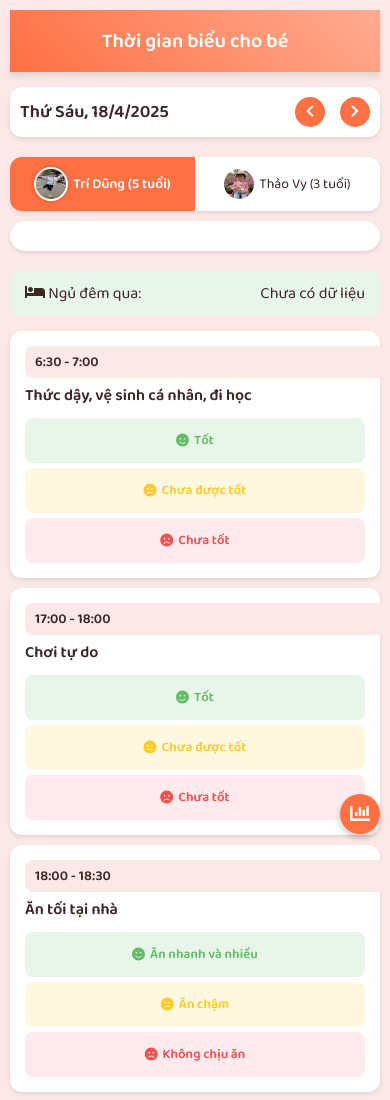
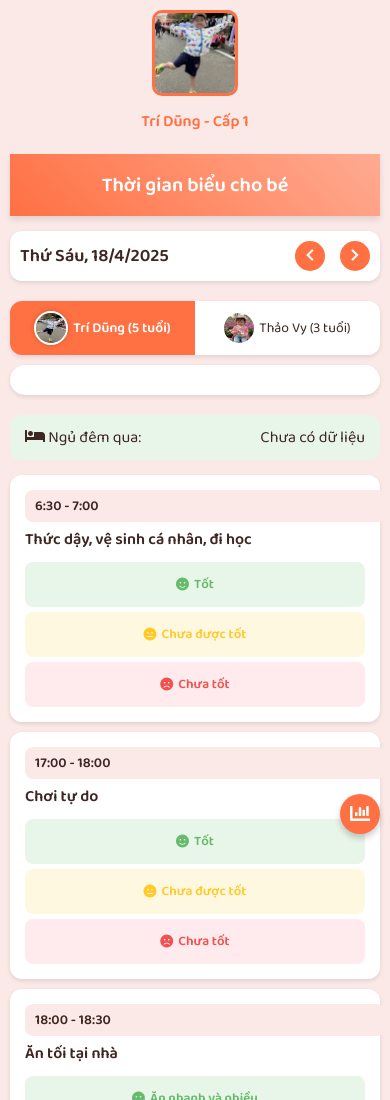
Before and after one commit to HongLinh719/thoigianbieunew, a plain HTML site: page index.html in a window 390 px wide. Shown: the top 1100 px of the page. Drawn offline with Linux system fonts and the light colour scheme.

Commit message:
Update layout for better mobile view

```diff
--- a/index.html
+++ b/index.html
@@ -417,7 +417,24 @@
             font-size: 20px;
         }
 
-
+        /* Điều chỉnh profile */
+        div[style*="position: fixed; left: 20px; top: 100px;"] {
+            position: static !important;
+            width: 100% !important;
+            margin: 10px 0;
+            display: flex;
+            justify-content: center;
+        }
+
+        #tridung-profile, #thaoVy-profile {
+            margin: 0 !important;
+            text-align: center;
+        }
+
+        #tridung-profile img, #thaoVy-profile img {
+            width: 80px !important;
+            height: 80px !important;
+        }
 
         /* Điều chỉnh cây và nút tưới nước */
         div[style*="position: fixed; bottom: 500px; right: 340px;"] {
@@ -544,7 +561,20 @@
 </head>
 <body>
 
-
+<!-- Thêm div chứa hình ảnh và thông tin của 2 em -->
+<div style="position: fixed; left: 20px; top: 100px; text-align: center;">
+    <!-- Profile Trí Dũng -->
+    <div id="tridung-profile" style="margin-bottom: 20px;">
+        <img src="images/vit.jpg" style="width: 200px; height: 200px; border-radius: 10px; object-fit: cover; border: 3px solid #FF7043;">
+        <div style="font-weight: bold; color: #FF7043; margin-top: 5px;">Trí Dũng - Cấp <span id="tridung-level">1</span></div>
+    </div>
+
+    <!-- Profile Thảo Vy -->
+    <div id="thaoVy-profile" style="display: none;">
+        <img src="images/vy.jpg" style="width: 200px; height: 200px; border-radius: 10px; object-fit: cover; border: 3px solid #FF7043;">
+        <div style="font-weight: bold; color: #FF7043; margin-top: 5px;">Thảo Vy - Cấp <span id="thaoVy-level">1</span></div>
+    </div>
+</div>
 
 <!-- Thêm vào phần JavaScript để xử lý chuyển đổi hiển thị -->
 <script>
```
